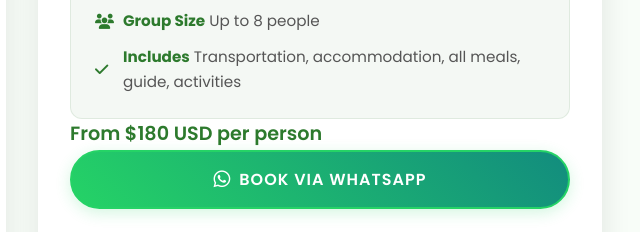
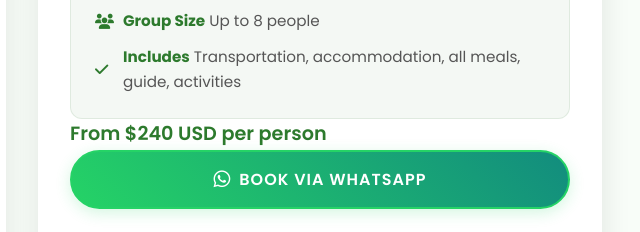
Before and after one commit to oraclepromea/Bala_Tours, a plain HTML site: page index.html in a window 1280 px wide. Shown: the part 8215-8447 px from the top of the page, 618-1258 px from the left. Drawn offline with Linux system fonts and the light colour scheme.

```diff
--- a/index.html
+++ b/index.html
@@ -584,7 +584,7 @@
                             </div>
                         </div>
 
-                        <div class="destination-price" data-translate="pampas-price">From $180 USD per person</div>
+                        <div class="destination-price" data-translate="pampas-price">From $240 USD per person</div>
                         <a href="https://wa.me/59171234567?text=Hello%20Bala%20Tours!%20I%20would%20like%20to%20book%20a%20Pampas%20Wildlife%20Tour%20with%20pink%20dolphins.%20Please%20share%20available%20dates%20and%20complete%20tour%20details." class="btn btn-whatsapp" target="_blank" data-tour="Pampas Wildlife Adventure">
                             <i class="fab fa-whatsapp"></i> <span data-translate="tour-whatsapp">Book via WhatsApp</span>
                         </a>
--- a/script.js
+++ b/script.js
@@ -639,7 +639,7 @@ function calculateTourPrice(tour, groupSize, duration) {
         'madidi-2day': 200,
         'madidi-3day': 280,
         'pampas-2day': 180,
-        'pampas-3day': 260,
+        'pampas-3day': 300,
         'pampas-4day': 340,
         'combined-5day': 440,
         'combined-6day': 520,
@@ -864,7 +864,7 @@ class LanguageManager {
                 'pampas-difficulty': 'Easy to Moderate',
                 'pampas-group': 'Up to 8 people',
                 'pampas-includes': 'Transportation, accommodation, all meals, guide, activities',
-                'pampas-price': 'From $180 USD per person',
+                'pampas-price': 'From $240 USD per person',
 
                 'combined-badge': 'Best Value',
                 'combined-title': 'Complete Amazon Experience',
```
